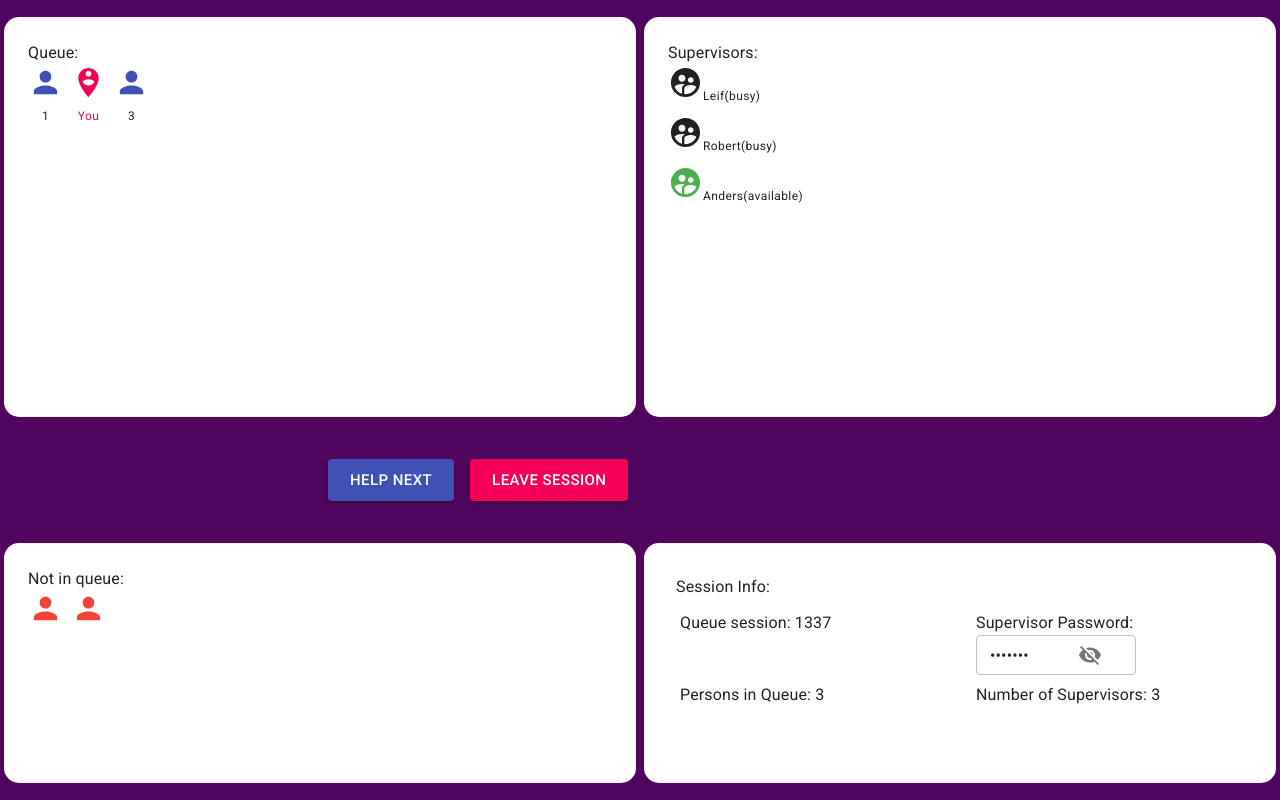
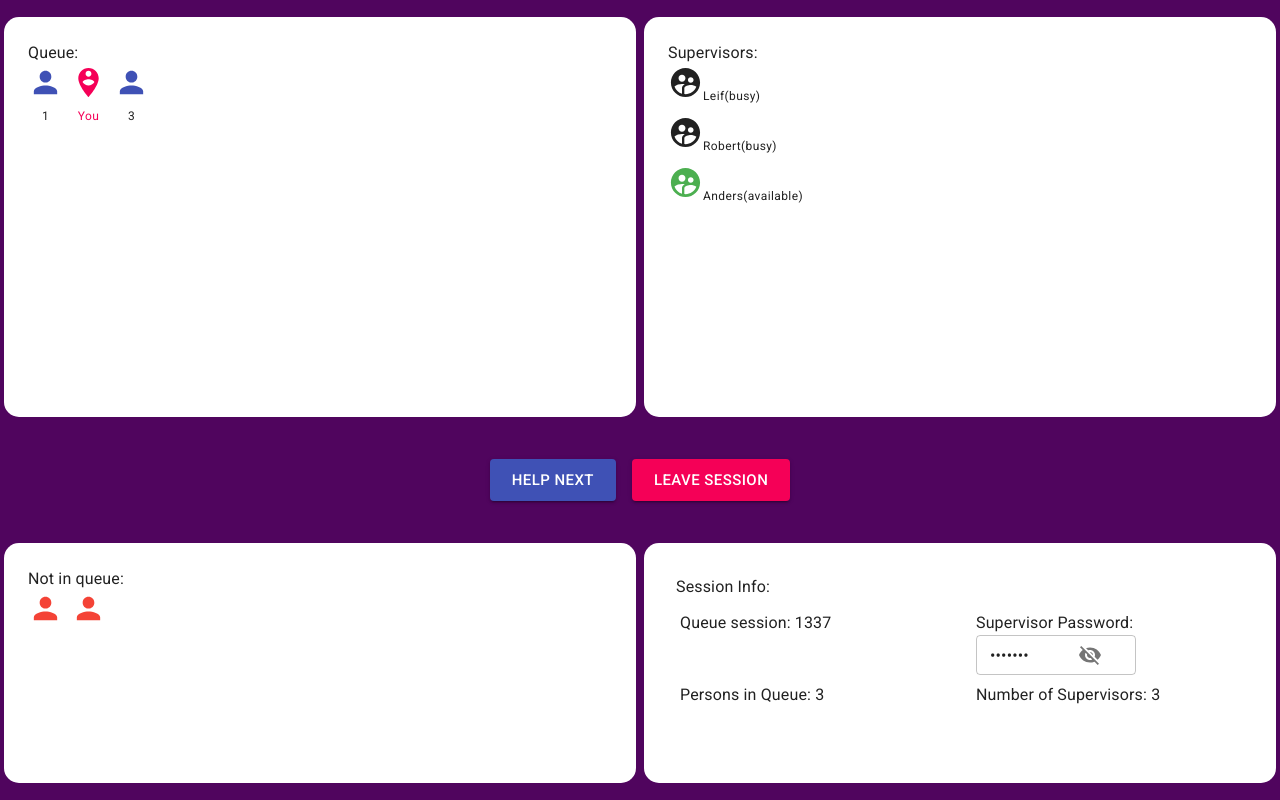
Before and after one commit to siavashhanifi/integrity-safe-queue, a React (Create React App) app in the folder react_front_end/: page / in a window 1280 px wide. Built offline with nearby package versions, Linux system fonts and the light colour scheme.

Commit message:
center buttons

```diff
--- a/react_front_end/src/QueueManagement/index.js
+++ b/react_front_end/src/QueueManagement/index.js
@@ -21,8 +21,6 @@ supervisorsBox: {
     overflow: 'auto'
 },
 buttons: {
-    width: '50vw',
-    margin: '0 auto',
         '& > *': {
           margin: theme.spacing(1),
         },
@@ -87,7 +85,7 @@ export default function QueueManagement() {
                 </Box>
            </Grid>
 
-           <Grid item xs={12}>
+           <Grid container item xs={12} direction="column" justify="center" alignItems="center" spacing={0}>
                 <Box className={classes.buttons}>
                     <Button color="primary" variant="contained" size="large" onClick={handleHelpNext}>Help Next</Button>
                     <Button color="secondary" variant="contained" size="large" onClick={handleLeaveSession}>Leave Session</Button>
```
